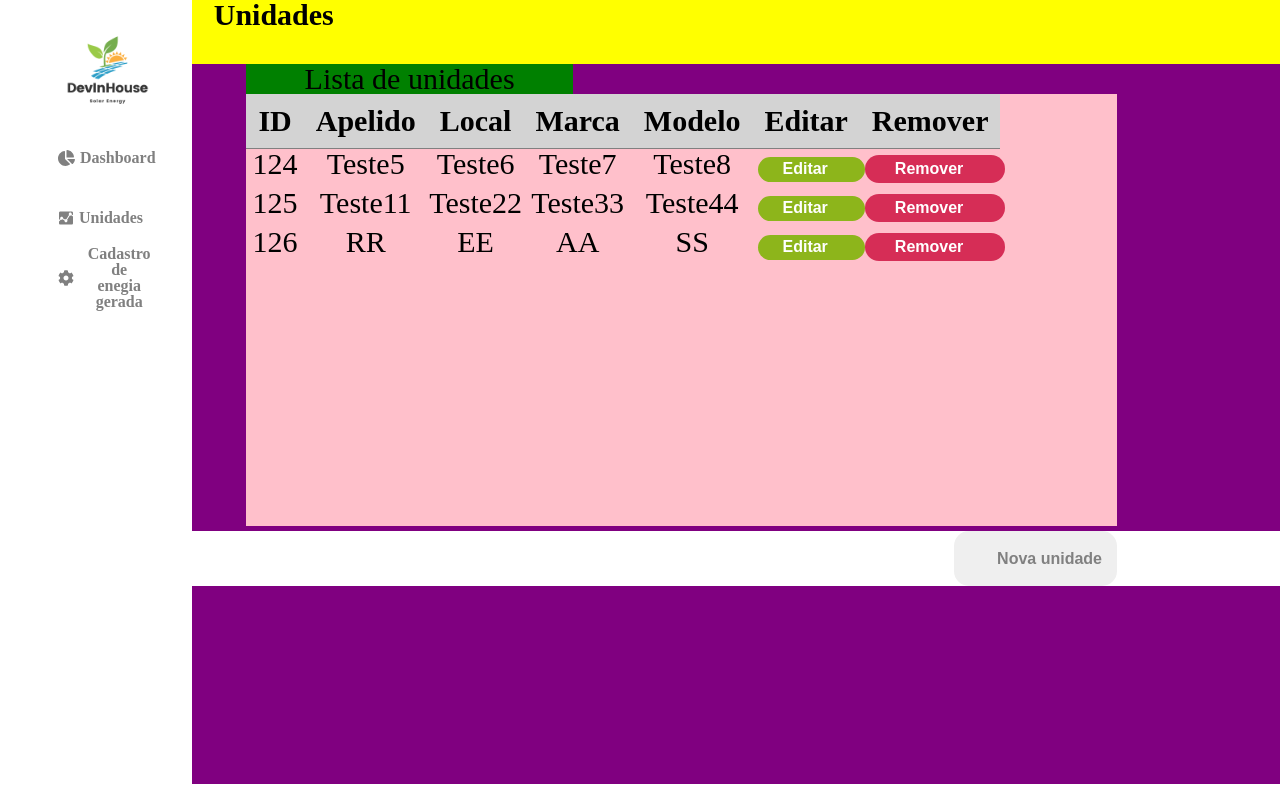
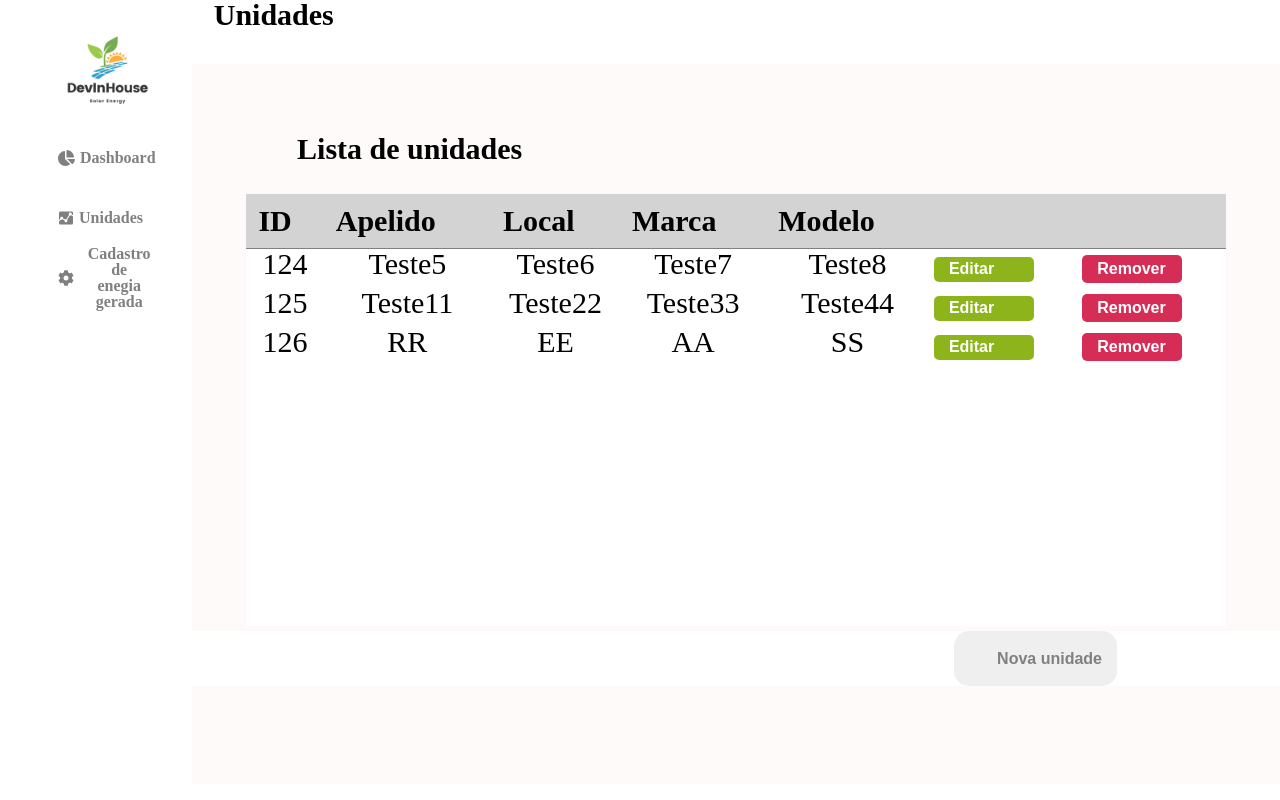
Before and after one commit to alexborgessjc/modulo_1_projeto_avaliativo_2, a React (Create React App) app: page /listaunidades in a window 1280 px wide. Built offline with nearby package versions, Linux system fonts and the light colour scheme; data requests are answered from the project's data file.

Commit message:
Envio 7 - Final - Apenas o gráfico que não funcionou

```diff
--- a/package.json
+++ b/package.json
@@ -13,8 +13,11 @@
     "@testing-library/react": "^12.1.2",
     "@testing-library/user-event": "^13.5.0",
     "axios": "^0.25.0",
+    "chart.js": "^3.7.0",
+    "faker": "^6.6.6",
     "json-server": "^0.17.0",
     "react": "^17.0.2",
+    "react-chartjs-2": "^4.0.1",
     "react-datepicker": "^4.6.0",
     "react-dom": "^17.0.2",
     "react-icons": "^4.3.1",
--- /dev/null
+++ b/src/components/Grafico/index.js
@@ -0,0 +1,52 @@
+import React from 'react'
+/*
+import React from 'react';
+import { Line } from 'react-chartjs-2';
+ const options = {
+  responsive: true,
+  plugins: {
+    legend: {
+      position: 'top',
+    },
+    title: {
+      display: true,
+      text: 'Meu novo titulo',
+    },
+  },
+};
+const labels = ['January', 'February', 'March', 'April', 'May', 'June', 'July', 'Agosto'];
+export const data = {
+  labels,
+  datasets: [
+    {
+      label: 'Quantidade de vacinados',
+      data: [1000, 2000, 3000, 1000, 500, 100, 2000, 400],
+      borderColor: 'rgb(255, 99, 132)',
+      backgroundColor: 'rgba(255, 99, 132, 0.5)',
+    },
+    {
+      label: 'Quantidade de vacinados',
+      data: [100, 200, 12, 100, 12, 100, 200, 40],
+      borderColor: 'red',
+      backgroundColor: 'red',
+    },
+  ],
+};
+*/
+
+function Grafico() {
+  return (
+    /*
+      <>
+        <Line options={options} data={data} />
+      </>
+    */
+    <div>
+
+        O gráfico não funciona, tentei diversas vezes e nao sei pq nao funciona.<br/>
+        Deixei o código comentado na página.
+     </div>
+  )
+}
+
+export default Grafico
--- a/src/components/Unidades/index.js
+++ b/src/components/Unidades/index.js
@@ -1,7 +1,7 @@
 import { Link } from "react-router-dom";
 import React, { useEffect, useState } from 'react';
 import axios from "axios";
-import { ButtonRemover, ButtonEditar,Thead } from './styles';
+import { TR, ButtonRemover, ButtonEditar,Thead } from './styles';
 
 function Unidades() {
   const [unidade, setUnidade] = useState([]);
@@ -45,15 +45,15 @@ function Unidades() {
   return (
     <>
       <Thead>
-        <tr>
+        <TR>
           <th>ID</th>
           <th>Apelido</th>
           <th>Local</th>
           <th>Marca</th>
           <th>Modelo</th>
-          <th>Editar</th>
-          <th>Remover</th>
-        </tr>
+          <th></th>
+          <th></th>
+        </TR>
       </Thead>
       {
         unidade.map((unidade) =>{
--- a/src/components/Unidades/styles.js
+++ b/src/components/Unidades/styles.js
@@ -2,6 +2,10 @@ import styled from 'styled-components';
 
 export const Thead = styled.thead`
     font-weight: bold;
+`;
+
+export const TR = styled.tr`
+
 `;
 
 export const ButtonRemover = styled.button`
@@ -10,17 +14,17 @@ export const ButtonRemover = styled.button`
     flex-direction: row;
     text-decoration: none;
     border: none;
-    border-radius: 15px;
+    border-radius: 5px;
     text-shadow:none;
     font-weight: bold;
     font-size: 16px;
     margin: 5px;
-    width: 100%;
+    width: 100px;
     height: 28px;
     background: #d62d56;
     color: white;
     cursor: pointer;
-    padding-left: 30px;
+    padding-left: 15px;
 `;
 export const ButtonEditar = styled.button`
     display: flex;
@@ -28,17 +32,17 @@ export const ButtonEditar = styled.button`
     flex-direction: row;
     text-decoration: none;
     border: none;
-    border-radius: 15px;
+    border-radius: 5px;
     text-shadow:none;
     font-weight: bold;
     font-size: 16px;
     margin: 5px;
-    width: 100%;
+    width: 100px;
     height: 25px;
     background: #8db51b;
     color: white;
     cursor: pointer;
-    padding-left: 25px;
+    padding-left: 15px;
     a{
         color: white;
         text-decoration: none
--- a/src/pages/Dashboard/index.js
+++ b/src/pages/Dashboard/index.js
@@ -1,4 +1,5 @@
 import Menu from '../../components/Menu';
+import Grafico from '../../components/Grafico';
 import Painel from '../../components/Painel';
 import React from 'react';
 import { DashboardDiv,TelaDiv,MenuDiv,Title, PainelFundo,Tablelist, Background} from './styles';
@@ -16,7 +17,7 @@ function Dashboard() {
                         <Painel/>
                     </PainelFundo>
                     <Tablelist>
-                        Gráfico
+                        <Grafico/>
                     </Tablelist>
                 </Background>
             </DashboardDiv>
--- a/src/pages/Dashboard/styles.js
+++ b/src/pages/Dashboard/styles.js
@@ -53,7 +53,7 @@ export const DashboardDiv = styled.div`
 `;
 
 export const Title = styled.div`
-    background-color: yellow;
+    background-color: white;
     color: black;
     height: 8%;
     padding-left: 2%;
@@ -64,19 +64,22 @@ export const Title = styled.div`
 export const PainelFundo = styled.div`
     text-align: center;
     color: black;
-    background-color: green;
+    background-color: #FFFAFA;
     width: 80%;
     margin-left: 5%;
+    padding-top: 20px;
     display: flex;
 `;
 
 export const Tablelist = styled.div`
-    background-color: pink;
+    background-color: white;
     text-align: center;
     height: 60%;
     width: 80%;
     margin-left: 5%;
     color: black;
+    margin-top: 30px;
+    padding-top: 30px;
 `;
 
 export const ButtonNew = styled.div`
@@ -85,7 +88,7 @@ export const ButtonNew = styled.div`
 `;
 
 export const Background = styled.div`
-    background-color: purple;
+    background-color: #FFFAFA;
     width: 100%;
     height:90%;
 `;
@@ -108,21 +111,6 @@ export const THeader = styled.thead`
   }
 `;
 
-export const TBody = styled.tbody`
-`;
-
-export const Row = styled.tr`
-`;
-
-export const RowItem = styled.td`
-  padding: 12px;
-  border-bottom: 1px solid #EC6D08;
-`;
-
-export const CartPhoto = styled.img`
-  height: 100px;
-`;
-
 export const Button = styled.button`
   border: 0;
   background: #EC6D08;
--- a/src/pages/ListaUnidades/index.js
+++ b/src/pages/ListaUnidades/index.js
@@ -4,7 +4,7 @@ import Unidades from '../../components/Unidades';
 import { Link } from "react-router-dom";
 
 import React from 'react';
-import { ButtonNovaUnidade, UnidadeDiv,TelaDiv,MenuDiv,Title,SubTitle,Tablelist,ButtonNew,Background} from './styles';
+import { Tabela, ButtonNovaUnidade, UnidadeDiv,TelaDiv,MenuDiv,Title,SubTitle,Tablelist,ButtonNew,Background} from './styles';
 
 function ListaUnidades() {
     return (
@@ -17,9 +17,9 @@ function ListaUnidades() {
                 <Background>
                     <SubTitle>Lista de unidades</SubTitle>
                     <Tablelist>
-                        <table>
+                        <Tabela>
                             <Unidades/>
-                        </table>
+                        </Tabela>
                     </Tablelist>
                     <ButtonNew>
                             <ButtonNovaUnidade><Link to="/novaunidade">Nova unidade</Link></ButtonNovaUnidade>
--- a/src/pages/ListaUnidades/styles.js
+++ b/src/pages/ListaUnidades/styles.js
@@ -53,7 +53,7 @@ export const UnidadeDiv = styled.div`
 `;
 
 export const Title = styled.div`
-    background-color: yellow;
+    background-color: white;
     color: black;
     height: 8%;
     padding-left: 2%;
@@ -63,18 +63,25 @@ export const Title = styled.div`
 export const SubTitle = styled.div`
     text-align: center;
     color: black;
-    background-color: green;
+    background-color: #FFFAFA;
     width: 30%;
     margin-left: 5%;
+    padding-top: 70px;
+    font-weight: bold;
 `;
 
 export const Tablelist = styled.div`
-    background-color: pink;
+    background-color: white;
     text-align: center;
     height: 60%;
-    width: 80%;
+    width: 90%;
     margin-left: 5%;
     color: black;
+    margin-top: 30px;
+`;
+
+export const Tabela = styled.table`
+    width: 100%;
 `;
 
 export const ButtonNew = styled.div`
@@ -83,7 +90,7 @@ export const ButtonNew = styled.div`
 `;
 
 export const Background = styled.div`
-    background-color: purple;
+    background-color: #FFFAFA;
     width: 100%;
     height:90%;
 `;
```
Also changed, not shown: 2 other files (tests, documents, lock files or other folders).
